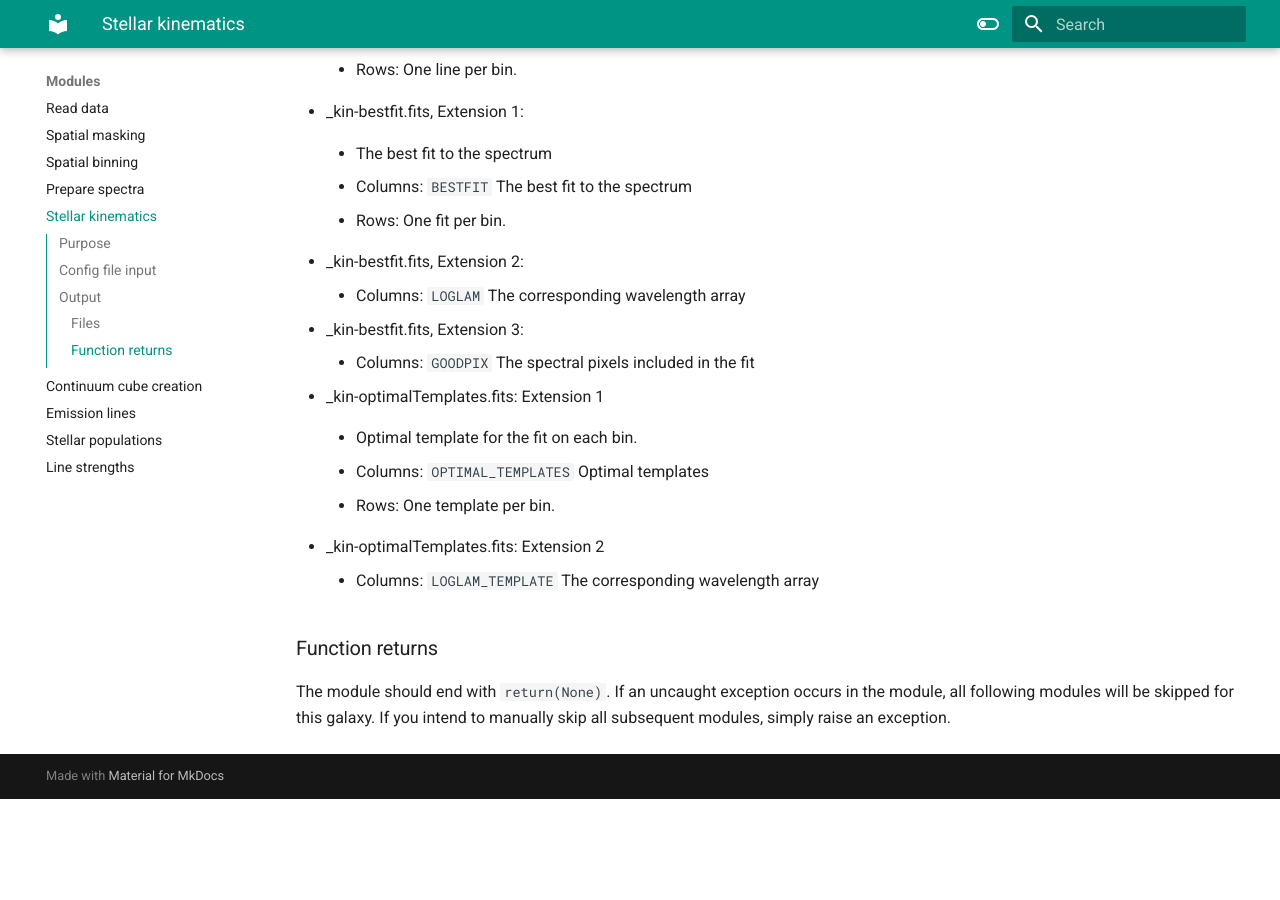
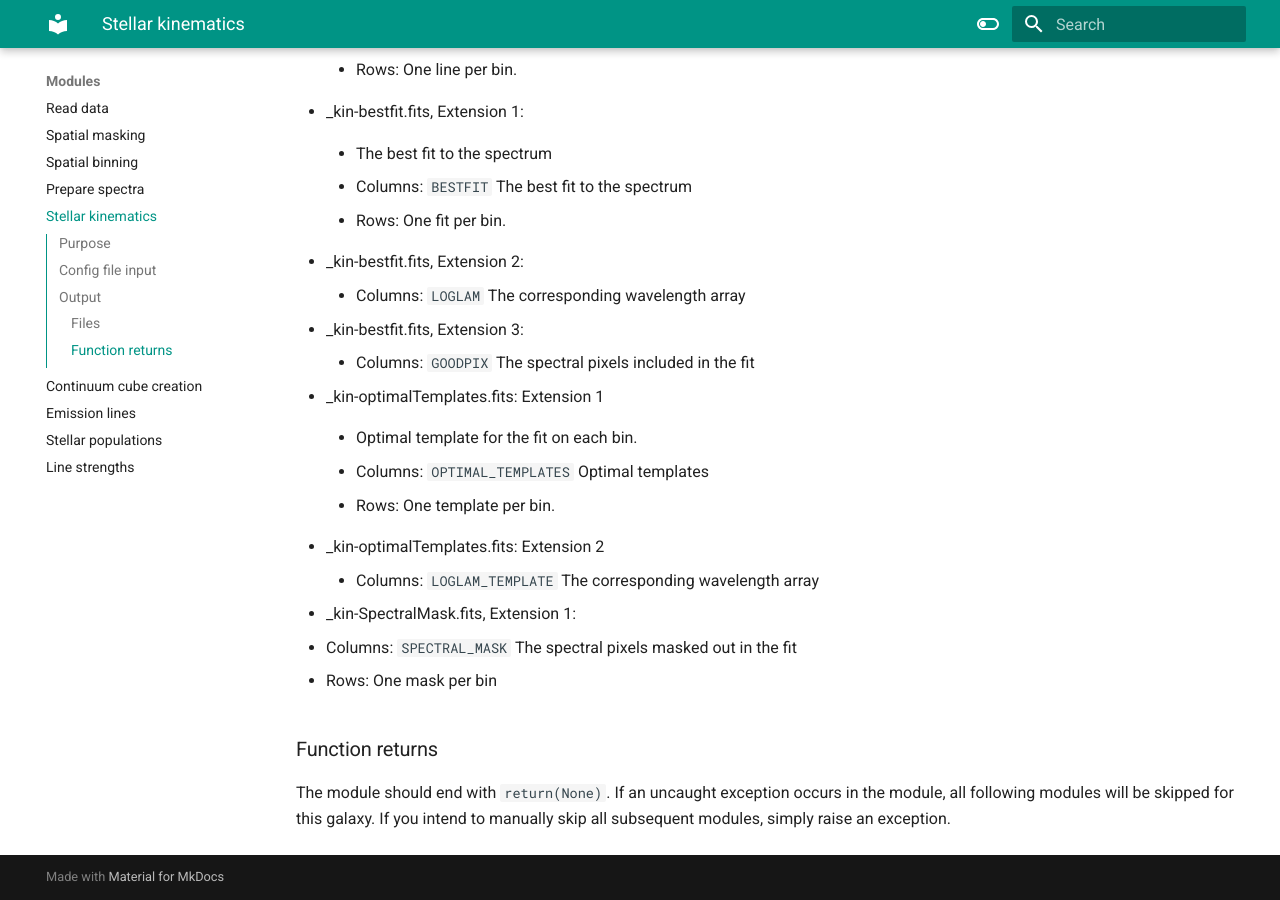
Before and after one commit to geckos-survey/gist-documentation, an MkDocs documentation site: the page built from docs/modules/stellar_kinematics.md, in a window 1280 px wide and 900 px high, scrolled down 1349 px. Built offline with MkDocs 1.6.1 and Material for MkDocs 9.7.7, drawn with Linux system fonts in a browser that asks for light colours; before the commit the page ends 2148 px from its top, so only the background shows below that.

Commit message:
added documentation for spectral mask for stellar kinematics

```diff
--- a/docs/modules/stellar_kinematics.md
+++ b/docs/modules/stellar_kinematics.md
@@ -70,6 +70,11 @@ KIN :
 
     - Columns: `LOGLAM_TEMPLATE` The corresponding wavelength array
 
+- _kin-SpectralMask.fits, Extension 1:
+
+  - Columns: `SPECTRAL_MASK` The spectral pixels masked out in the fit
+
+  - Rows: One mask per bin
 ### Function returns
 
 The module should end with `return(None)`. If an uncaught exception occurs in the module, all following modules will be skipped for this galaxy. If you intend to manually skip all subsequent modules, simply raise an exception.
```
